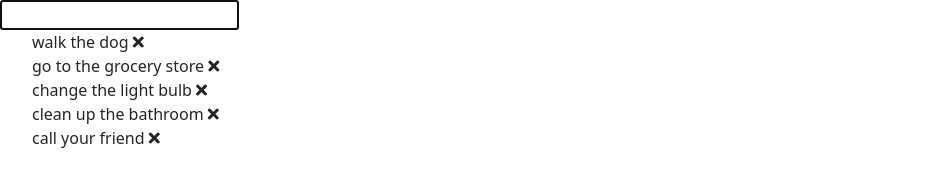
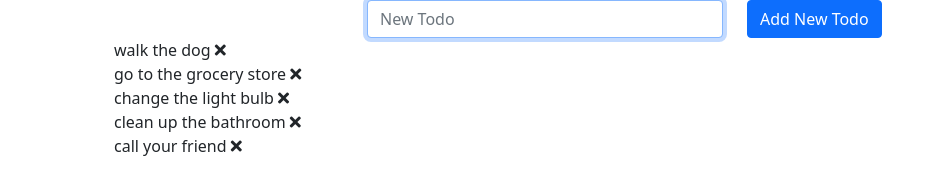
Before and after one commit to mattia-dev/vue-todolist, a plain HTML site: page index.html in a window 1280 px wide. Shown: the whole page, without its empty margins (0-945 px from the left). Drawn offline with nearby package versions, Linux system fonts and the light colour scheme.

Commit message:
enabled add todo function

```diff
--- a/index.html
+++ b/index.html
@@ -12,7 +12,16 @@
 </head>
 <body>
     <div id="app">
-        <input id="input-field" type="text">
+        <div class="container">
+            <div class="row justify-content-center align-items-center input-form">
+                <div class="col-4">
+                    <input v-model="inputText" @keyup.enter="pushToDo" class="form-control" id="input-field" type="text" placeholder="New Todo">
+                </div>
+
+                <div class="col-2">
+                    <button @click="pushToDo" type="button" class="btn btn-primary">Add New Todo</button>
+                </div>
+            </div>
 
             <ul>
                 <li v-for="task in toDoList">
@@ -21,6 +30,7 @@
                 </li>
             </ul>
         </div>
+    </div>
 
     <script src="./js/script.js"></script>
 </body>
--- a/js/script.js
+++ b/js/script.js
@@ -2,6 +2,7 @@ new Vue(
     {
         el: '#app',
         data: {
+            inputText: '',
             toDoList: [
                 'walk the dog',
                 'go to the grocery store',
@@ -16,7 +17,15 @@ new Vue(
         methods: {
             focusElement() {
                 document.getElementById("input-field").focus();
+
             },
+            pushToDo() {
+                if (this.inputText !== '') {
+                    this.toDoList.push(this.inputText);
+                    this.inputText = '';
+                }
+                this.focusElement();
+            }
         }
     }
 );
```
Lines whose indentation alone changed are shown as unchanged.
